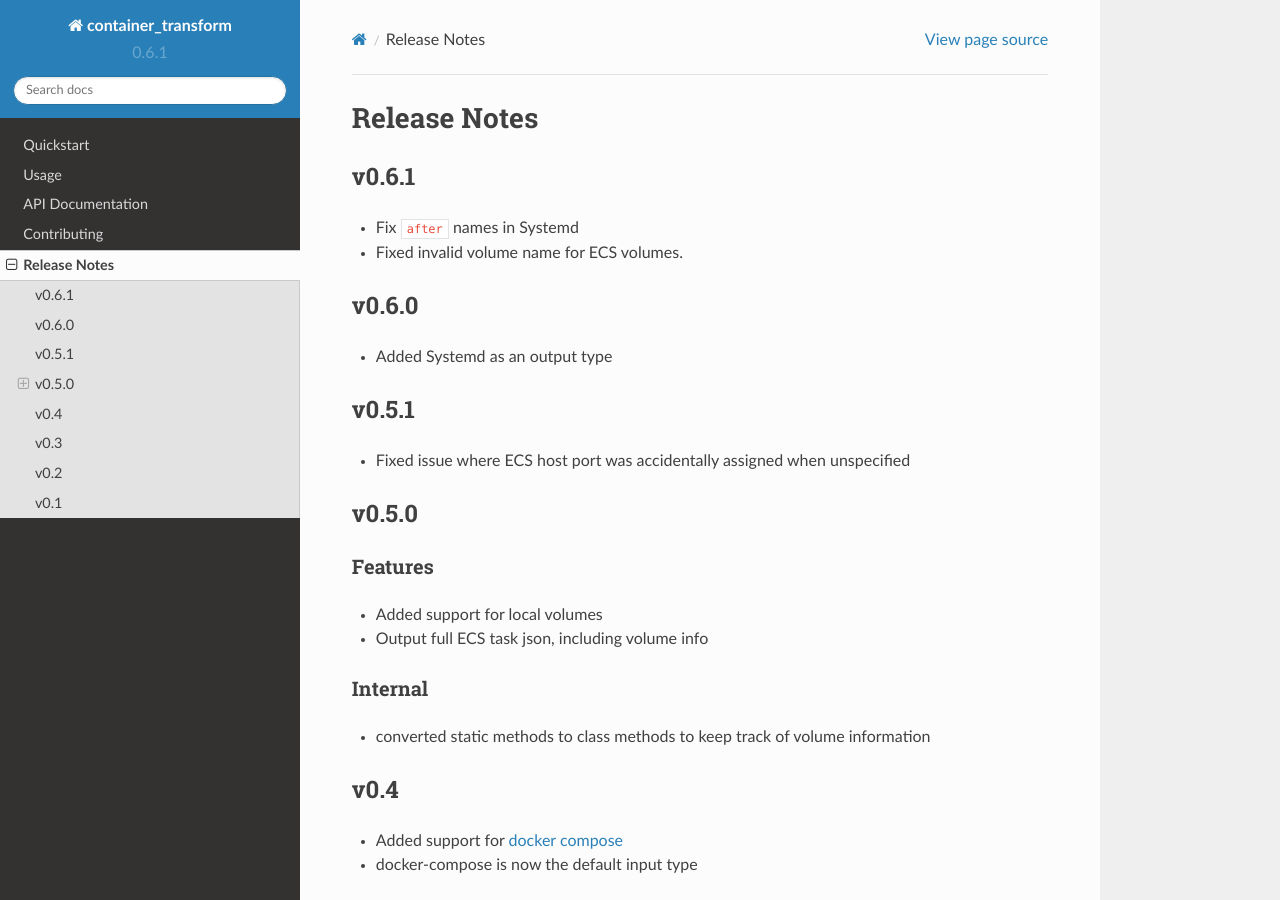
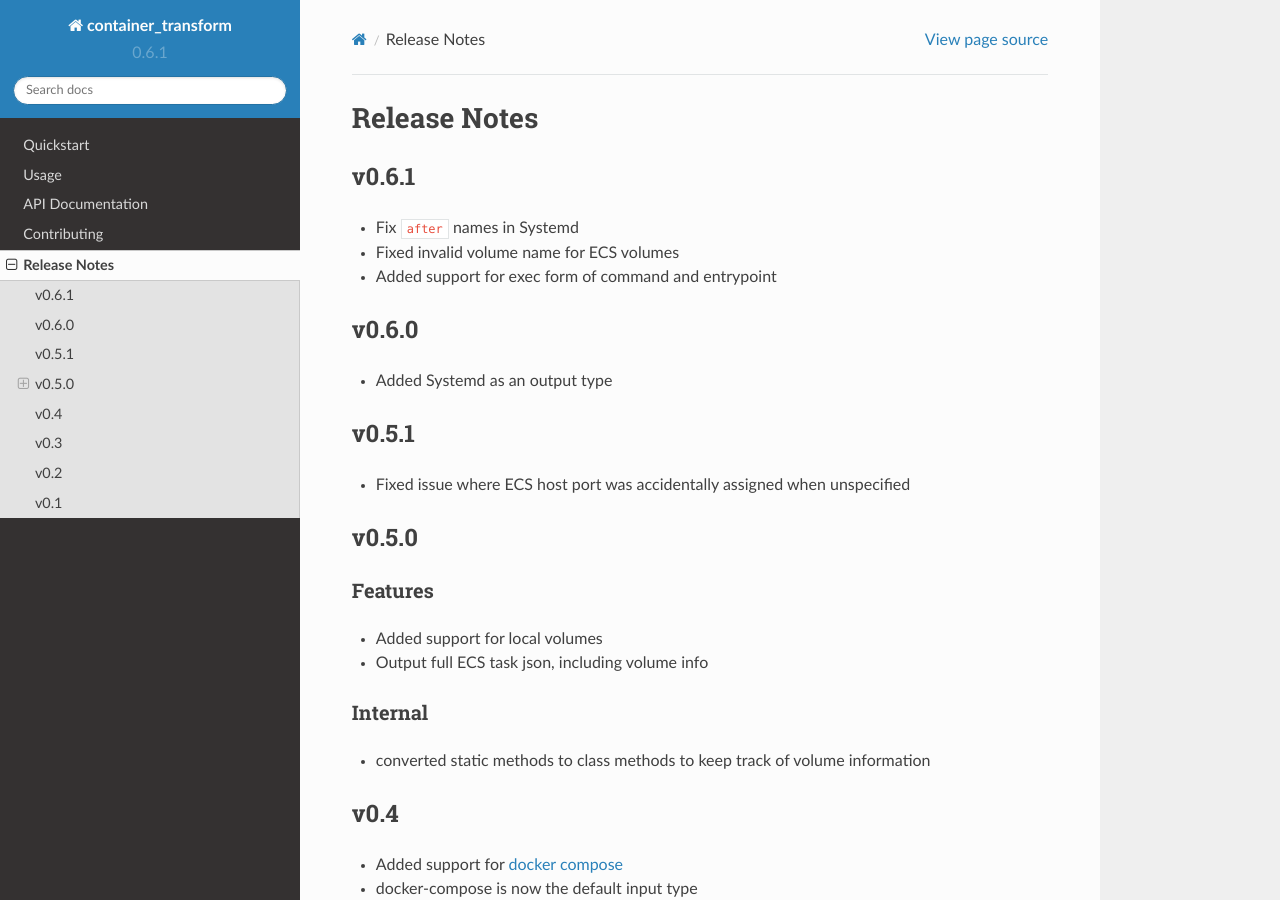
Before and after one commit to micahhausler/container-transform, a Sphinx documentation site: the page built from docs/release_notes.rst, in a window 1280 px wide and 900 px high. Built offline with Sphinx 7.4.7 and the Read the Docs theme 2.0.0, drawn with Linux system fonts in a browser that asks for light colours.

Commit message:
Added release note

```diff
--- a/docs/release_notes.rst
+++ b/docs/release_notes.rst
@@ -5,7 +5,8 @@ v0.6.1
 ------
 
 * Fix ``after`` names in Systemd
-* Fixed invalid volume name for ECS volumes.
+* Fixed invalid volume name for ECS volumes
+* Added support for exec form of command and entrypoint
 
 v0.6.0
 ------
```
